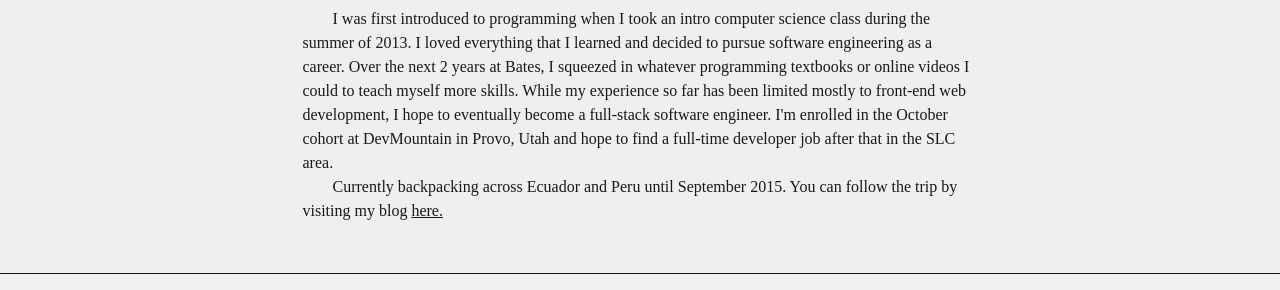
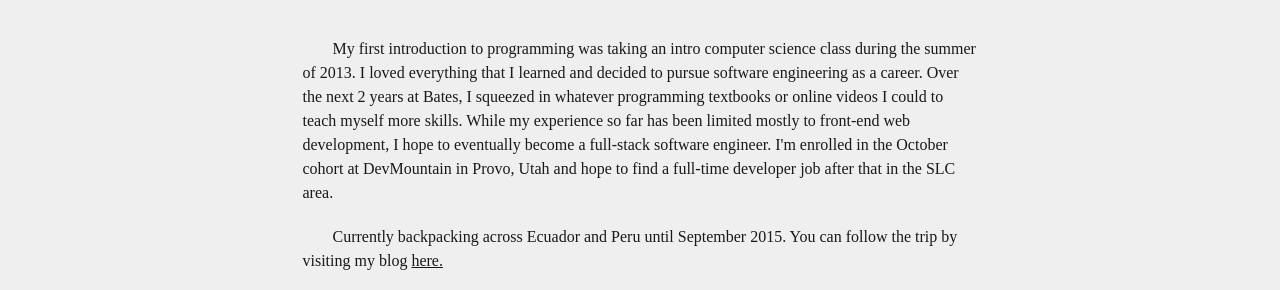
Before and after one commit to peterkrieg/mysite, a plain HTML site: page index.html in a window 1280 px wide. Shown: the part 133-423 px from the top of the page. Drawn offline with nearby package versions, Linux system fonts and the light colour scheme; files that its build step writes are made by us from their sources; a web font is replaced by a local one.

Commit message:
minor changes to intro text and styling

```diff
--- a/css/main.scss
+++ b/css/main.scss
@@ -131,6 +131,7 @@
 
 	h2{
 		font-size: 30px;
+		margin-bottom: 40px;
 	}
 
 
@@ -144,11 +145,12 @@
 		margin: auto;
 		text-align: left;
 		text-indent: 30px;
-		@include tablet{
-			text-align: left;
-			width: 90%;
-			margin: auto;
-			line-height: 24px;
+		text-align: left;
+		width: 90%;
+		margin: auto;
+		line-height: 24px;
+		&:first-of-type{
+			margin-bottom: 20px;
 		}
 	}
 
--- a/index.html
+++ b/index.html
@@ -30,7 +30,7 @@
 				<div class="col-md-8 col-md-offset-2">
 					<h1>Peter Krieg</h1>
 					<h2>Self Taught Web Developer</h2>
-					<p class="intro">I was first introduced to programming when I took an intro computer science class during the summer of 2013.  I loved everything that I learned and decided to pursue software engineering as a career.  Over the next 2 years at Bates, I squeezed in whatever programming textbooks or online videos I could to teach myself more skills.  While my experience so far has been limited mostly to front-end web development, I hope to eventually become a full-stack software engineer.  I'm enrolled in the October cohort at <a href="https://devmounta.in/">DevMountain</a> in Provo, Utah and hope to find a full-time developer job after that in the SLC area.</p>
+					<p class="intro">My first introduction to programming was taking an intro computer science class during the summer of 2013.  I loved everything that I learned and decided to pursue software engineering as a career.  Over the next 2 years at Bates, I squeezed in whatever programming textbooks or online videos I could to teach myself more skills.  While my experience so far has been limited mostly to front-end web development, I hope to eventually become a full-stack software engineer.  I'm enrolled in the October cohort at <a href="https://devmounta.in/">DevMountain</a> in Provo, Utah and hope to find a full-time developer job after that in the SLC area.</p>
 					<p>Currently backpacking across Ecuador and Peru until September 2015.  You can follow the trip by visiting my blog <a class="blog-link" href="http://peterkrieg.com/blog">here.</a></p>
 				</div>
 			</div>
```
